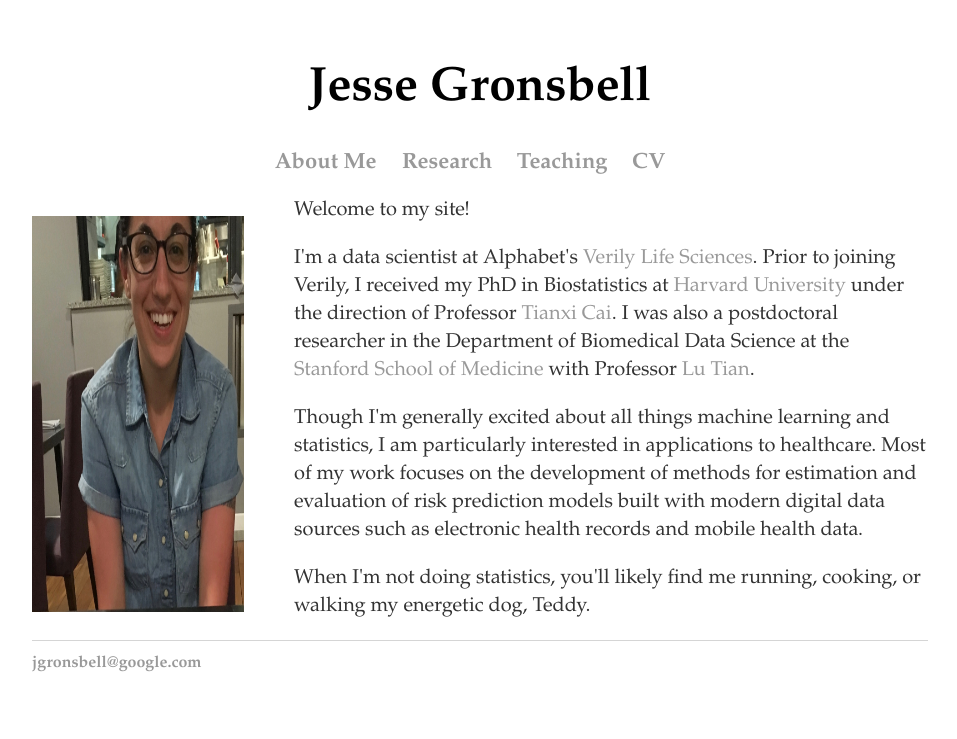
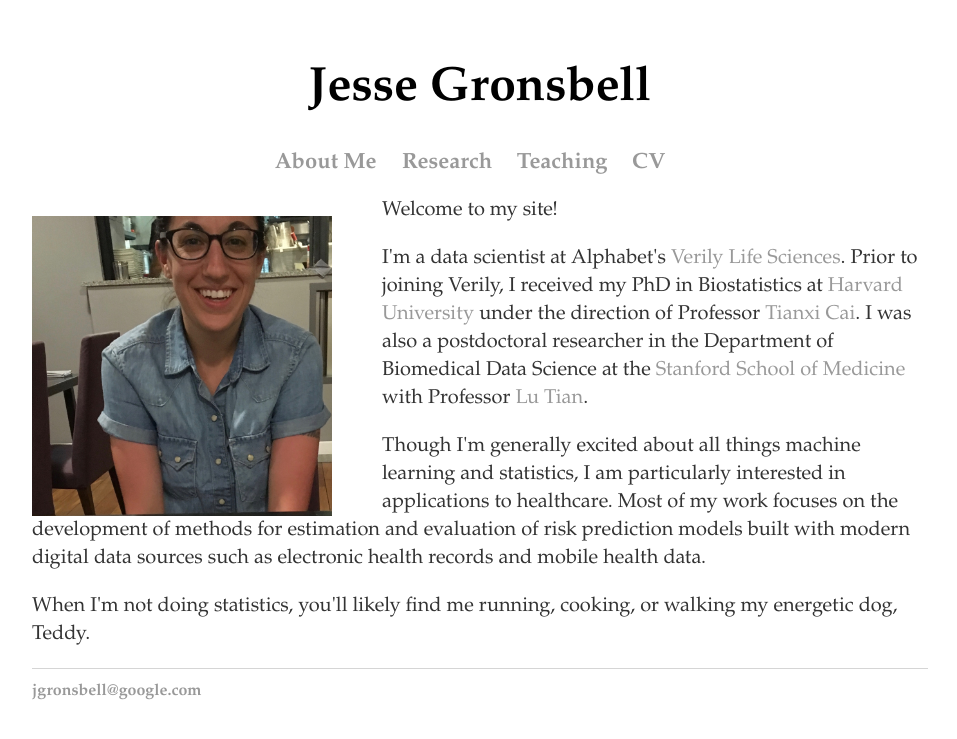
Before and after one commit to jgrons/old_website, a Jekyll site: the page built from index.html, in a window 1280 px wide. Shown: the top 739 px of the page, without its empty margins (160-1117 px from the left). Built offline with Jekyll 4.4.1, drawn with Linux system fonts in a browser that asks for light colours.

Commit message:
Update index.html

```diff
--- a/index.html
+++ b/index.html
@@ -6,7 +6,7 @@ title: Jesse Gronsbell
 
 			<div class="span2">
 			   <a href="../pics/me.jpg">
-            <img src="../pics/me.jpg" HEIGHT="396" WIDTH="212" align="left" style="margin:20px 50px 0px 0px"
+            <img src="../pics/me.jpg" HEIGHT="300" WIDTH="300" align="left" style="margin:20px 50px 0px 0px"
                   title="JG" alt="JG"/></a>
         </div>
 
```
